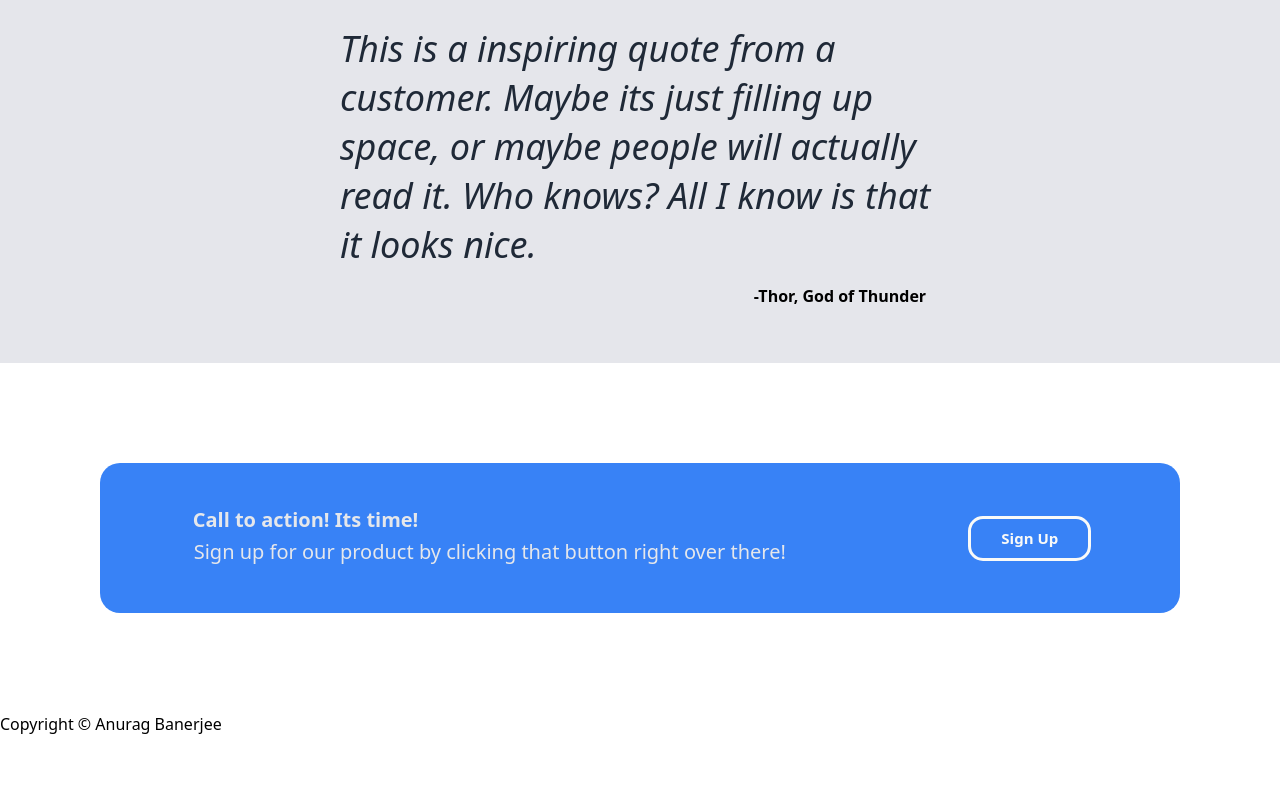
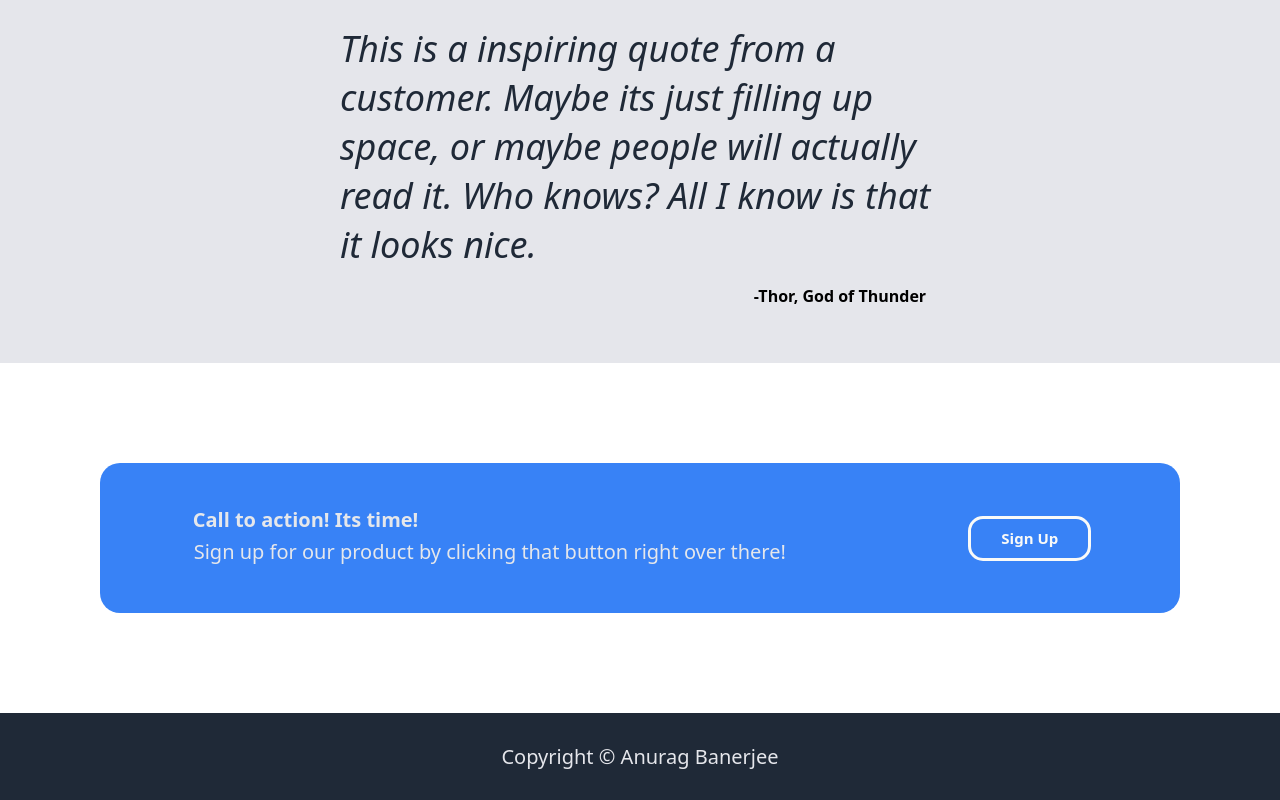
Before and after one commit to ShadowGuy01234/Landing-Page, a plain HTML site: page index.html in a window 1280 px wide. Shown: the part 1061-1861 px from the top of the page. Before the commit the page ends 1812 px from the top, so only its background shows below. Drawn offline with Linux system fonts and the light colour scheme.

Commit message:
Completed the footer part

```diff
--- a/styles.css
+++ b/styles.css
@@ -186,3 +186,12 @@ ul {
     display: flex;
     flex-direction: column;
 }
+
+.footer {
+    display: flex;
+    justify-content: center;
+    background-color:#1f2937;
+    color: #e5e6eb;
+    padding: 10px;
+    font-size: 20px;
+}
```
